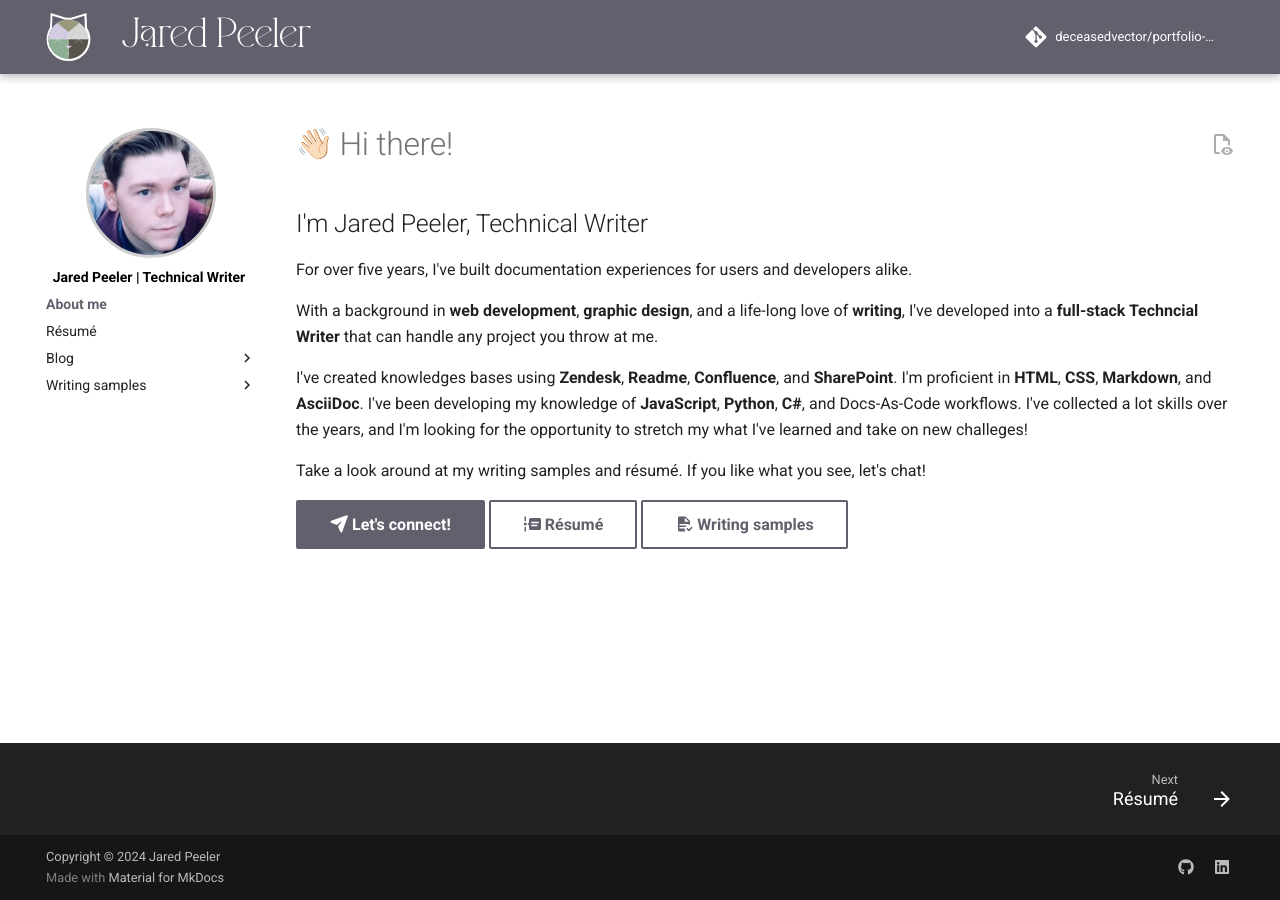
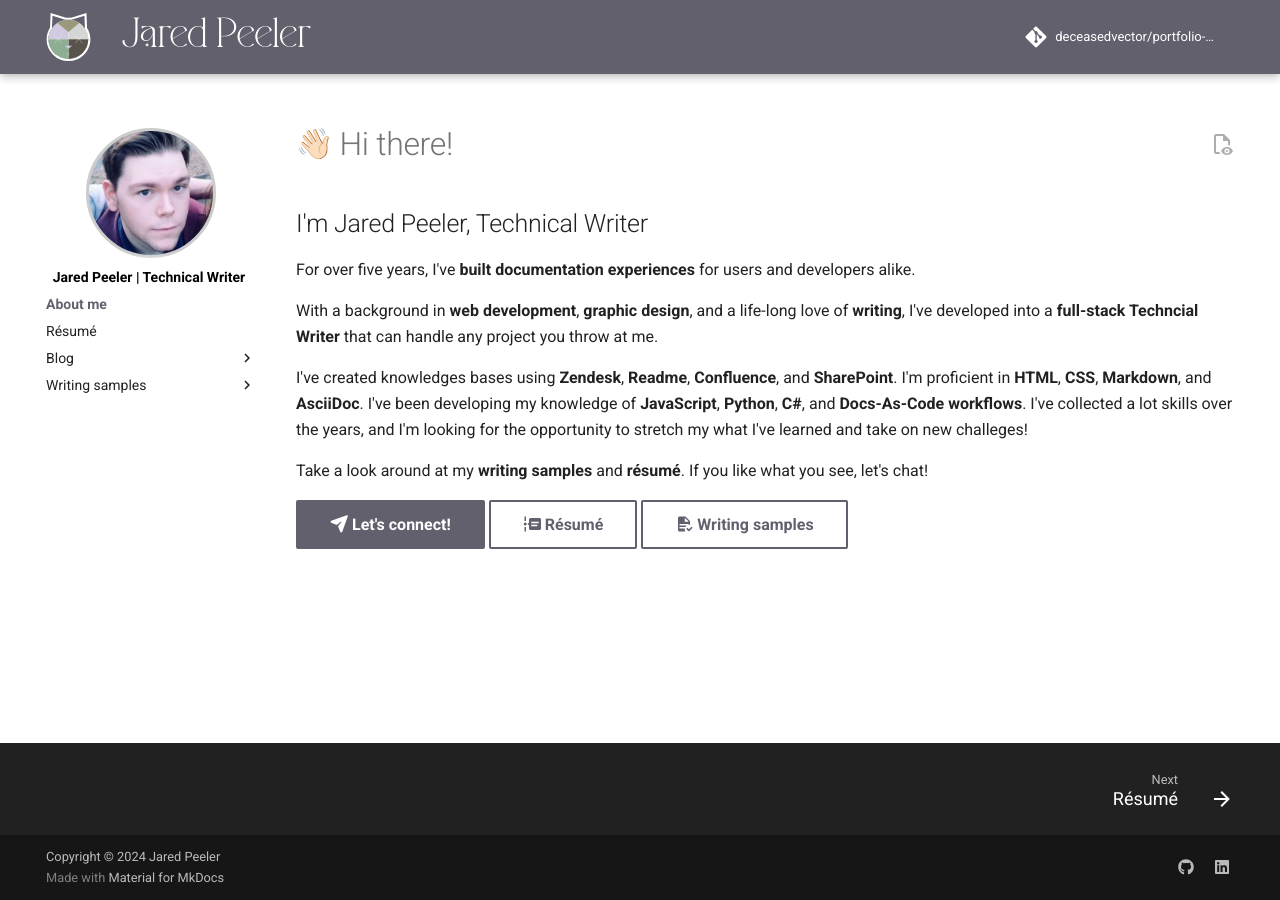
Before and after one commit to deceasedvector/portfolio, an MkDocs documentation site: the page built from docs/index.md, in a window 1280 px wide. Built offline with MkDocs 1.6.1 and Material for MkDocs 9.7.7, drawn with Linux system fonts in a browser that asks for light colours; emoji names are drawn with the system emoji font; comment, search, counter and statistics services are not loaded.

Commit message:
formatting in about me

```diff
--- a/docs/index.md
+++ b/docs/index.md
@@ -8,12 +8,12 @@
 
 ## I'm Jared Peeler, Technical Writer
 
-For over five years, I've built documentation experiences for users and developers alike.
+For over five years, I've **built documentation experiences** for users and developers alike.
 
 With a background in **web development**, **graphic design**, and a life-long love of **writing**, I've  developed into a **full-stack Techncial Writer** that can handle any project you throw at me.
 
-I've created knowledges bases using **Zendesk**, **Readme**, **Confluence**, and **SharePoint**. I'm proficient in **HTML**, **CSS**, **Markdown**, and **AsciiDoc**. I've been developing my knowledge of **JavaScript**, **Python**, **C#**, and Docs-As-Code workflows. I've collected a lot skills over the years, and I'm looking for the opportunity to stretch my what I've learned and take on new challeges!
+I've created knowledges bases using **Zendesk**, **Readme**, **Confluence**, and **SharePoint**. I'm proficient in **HTML**, **CSS**, **Markdown**, and **AsciiDoc**. I've been developing my knowledge of **JavaScript**, **Python**, **C#**, and **Docs-As-Code workflows**. I've collected a lot skills over the years, and I'm looking for the opportunity to stretch my what I've learned and take on new challeges!
 
-Take a look around at my writing samples and résumé. If you like what you see, let's chat!
+Take a look around at my **writing samples** and **résumé**. If you like what you see, let's chat!
 
 [:fontawesome-solid-paper-plane: Let's connect!](mailto:jaredpeeler@gmail.com){ .md-button .md-button--primary } [:material-timeline-text: Résumé](/resume/){ .md-button } [:material-file-document-check: Writing samples](writing-samples/tutorial/){ .md-button }
```
Also changed, not shown: README.md (+3 -3 lines).
